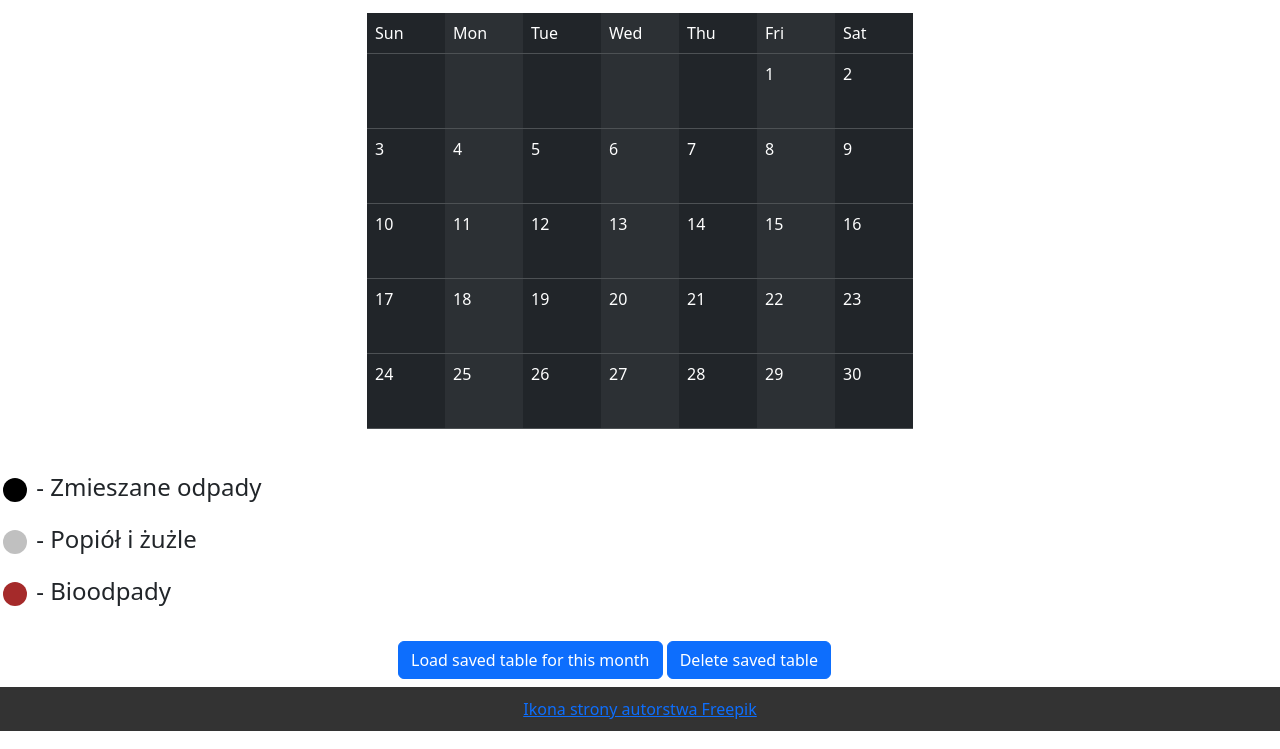
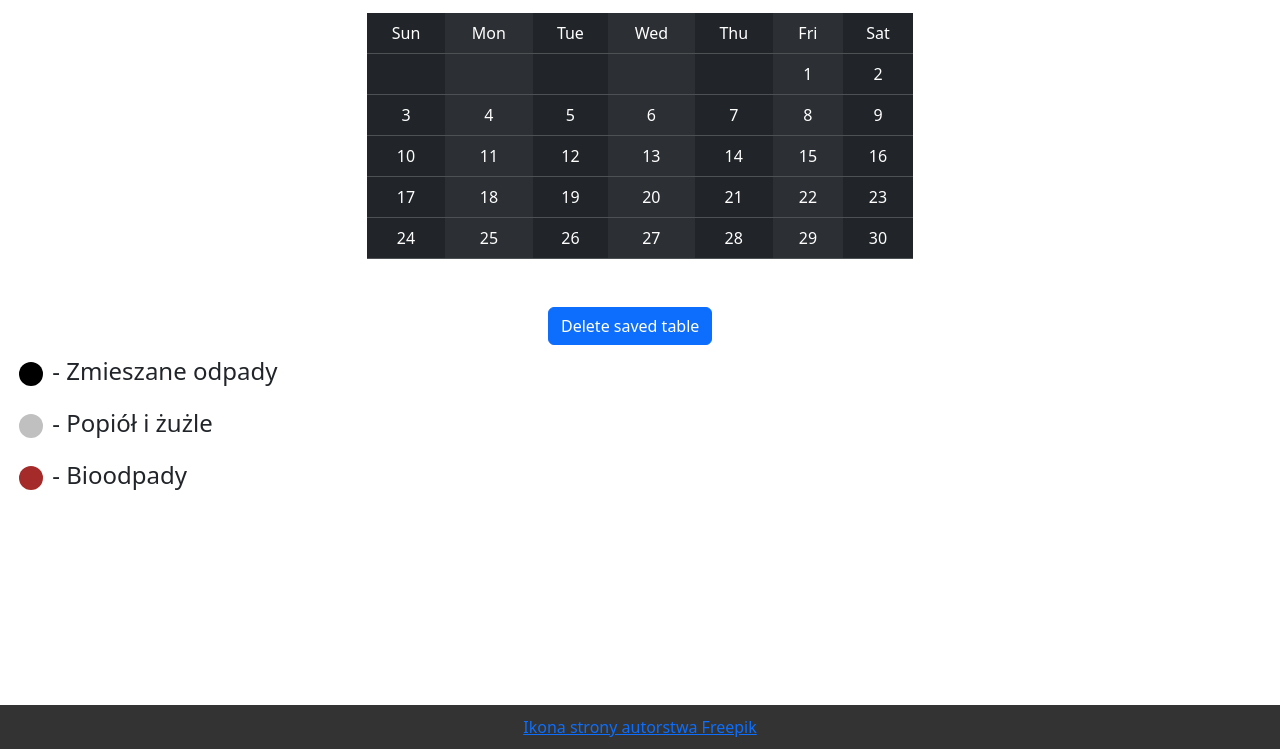
Before and after one commit to Antyperspirant36/ProjektEkologia, a plain HTML site: page trash/trash.html in a window 1280 px wide. Shown: the part 51-800 px from the top of the page. Drawn offline with nearby package versions, Linux system fonts and the light colour scheme.

Commit message:
Małe zmiany których nie trzeba opisywać

```diff
--- a/indexstyle.css
+++ b/indexstyle.css
@@ -144,7 +144,7 @@ h3 {
 	}
 }
 
-@media only screen and (max-width: 574px) and (min-width: 541px) {
+@media only screen and (max-width: 575px) and (min-width: 500px) {
 	.footer {
 		position: relative;
 	}
--- a/navbar.css
+++ b/navbar.css
@@ -30,4 +30,9 @@ footer {
     color: white;
     text-align: center;
     padding: 10px;
+    position: absolute;
+    bottom: 0px;
+    left: 0;
+    right: 0;
+    padding-top: 10px;
 }
--- a/trash/trash.html
+++ b/trash/trash.html
@@ -40,7 +40,7 @@
                     <ul class="navbar-nav me-auto mb-2 mb-lg-0">
                         <li class="nav-item">
                             <a
-                                class="nav-link active"
+                                class="nav-link"
                                 aria-current="page"
                                 href="../index.html"
                                 >Strona Główna</a
@@ -60,7 +60,7 @@
                                 >Recykling</a
                             >
                         </li>
-                        <li class="nav-item">
+                        <li class="nav-item active">
                             <a class="nav-link" href="#">Wywóz śmieci</a>
                         </li>
                         <li class="nav-item">
@@ -86,7 +86,16 @@
                     </div>
                 </div>
             </div>
-            <legend>
+            <div class="container mx-auto p-2 no-print" style="width: 200px">
+                <button
+                    type="button"
+                    class="btn btn-primary"
+                    onclick="clearTable()"
+                >
+                    Delete saved table
+                </button>
+            </div>
+            <legend class="ps-3">
                 <p>
                     <svg
                         xmlns="http://www.w3.org/2000/svg"
@@ -121,19 +130,6 @@
         </fieldset>
 
         <script src="scripttrash.js"></script>
-        <div class="container mx-auto p-2 no-print" style="width: 500px">
-            <button type="button" class="btn btn-primary">
-                Load saved table for this month
-            </button>
-            <script src="scripttrash.js"></script>
-            <button
-                type="button"
-                class="btn btn-primary"
-                onclick="clearTable()"
-            >
-                Delete saved table
-            </button>
-        </div>
         <!-- Footer -->
         <footer class="no-print footer">
             <a
--- a/trash/trashstyle.css
+++ b/trash/trashstyle.css
@@ -1,8 +1,14 @@
 .calendar-row {
-    height: 75px;
+    height: 40px;
+    width: 40px;
     td {
-        width: 75px;
+        width: 40px;
+        text-align: center;
     }
+}
+
+.header-cell {
+    text-align: center;
 }
 
 @media print {
```
Also changed, not shown: Recycling_and_waste_management/recyling.html (+1 -1 lines), airquality/airquality.html (+57 -22 lines), index.html (+32 -10 lines), 1 other file. Lines whose indentation alone changed are shown as unchanged.
